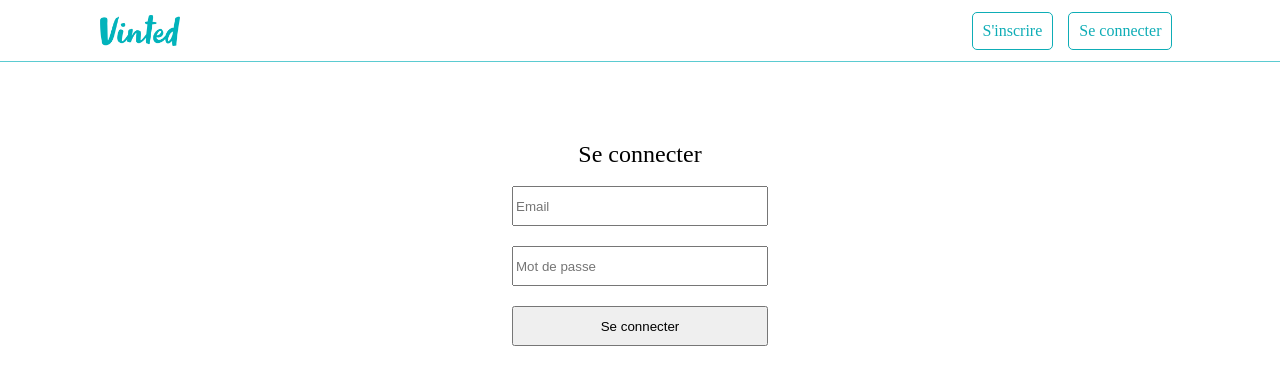
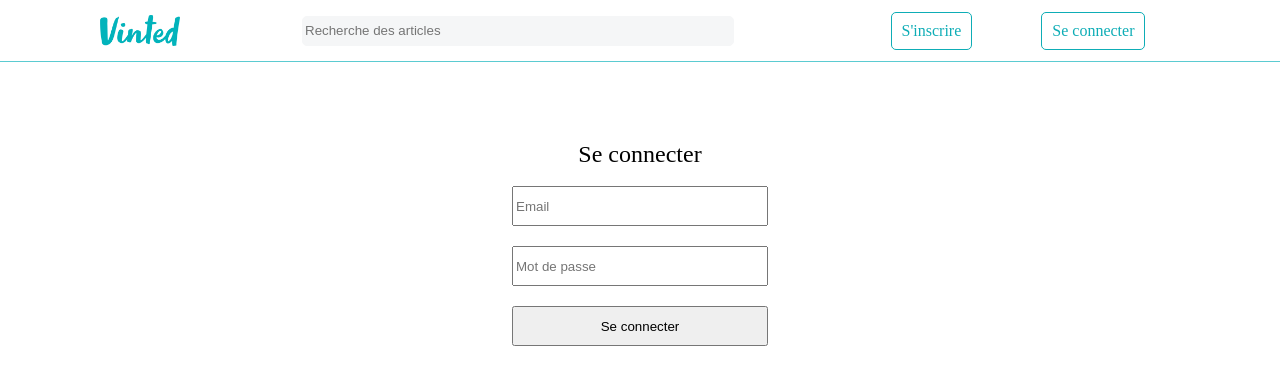
Before and after one commit to Thomas-Murzyn/vinted-front-end-by-thomas, a React (Create React App) app: page /login in a window 1280 px wide. Shown: the top 384 px of the page. Built offline with nearby package versions, Linux system fonts and the light colour scheme.

Commit message:
adding state isConnect to App, managing the connexion state and adding button if user is connect to the header + input search

```diff
--- a/src/App.css
+++ b/src/App.css
@@ -17,14 +17,44 @@ header {
   align-items: center;
 }
 
+header input {
+  width: 40%;
+  height: 30px;
+  background-color: #f5f6f7;
+  border: 1px solid #f5f6f7;
+  border-radius: 5px;
+  color: rgba(231, 232, 232, 0.1);
+}
+
 header nav {
-  width: 20%;
+  width: 30%;
   display: flex;
   justify-content: space-around;
 }
 
 header nav a {
   color: #0eadb6;
+  text-decoration-line: none;
+  border: 1px solid #0eadb6;
+  padding: 10px;
+  border-radius: 5px;
+}
+
+header nav button:first-child {
+  background-color: #c2185b;
+  color: white;
+  border: none;
+  text-decoration-line: none;
+  border: 1px solid #c2185b;
+  padding: 10px;
+  border-radius: 5px;
+  cursor: pointer;
+}
+
+header nav button:nth-child(2) {
+  cursor: pointer;
+  background-color: #0eadb6;
+  color: white;
   text-decoration-line: none;
   border: 1px solid #0eadb6;
   padding: 10px;
--- a/src/App.js
+++ b/src/App.js
@@ -5,16 +5,25 @@ import Offer from "./pages/Offer";
 import SignUp from "./pages/SignUp";
 import LogIn from "./pages/LogIn";
 import { BrowserRouter as Router, Routes, Route } from "react-router-dom";
+import { useState } from "react";
+import Cookies from "js-cookie";
 
 function App() {
+  const [isConnect, setIsConnect] = useState(Cookies.get("token") || "");
   return (
     <Router>
-      <Header />
+      <Header isConnect={isConnect} setIsConnect={setIsConnect} />
       <Routes>
         <Route path="/" element={<Home />} />
         <Route path="/offer/:id" element={<Offer />} />
-        <Route path="/signup" element={<SignUp />} />
-        <Route path="/login" element={<LogIn />} />
+        <Route
+          path="/signup"
+          element={<SignUp isConnect={isConnect} setIsConnect={setIsConnect} />}
+        />
+        <Route
+          path="/login"
+          element={<LogIn isConnect={isConnect} setIsConnect={setIsConnect} />}
+        />
       </Routes>
     </Router>
   );
--- a/src/components/Header.js
+++ b/src/components/Header.js
@@ -1,13 +1,32 @@
 import logo from "../assets/Vinted-logo.svg.png";
 import { Link } from "react-router-dom";
+import Cookies from "js-cookie";
 
-const Header = () => {
+const Header = ({ isConnect, setIsConnect }) => {
   return (
     <header>
       <img src={logo} alt="" />
+      <input type="text" placeholder="Recherche des articles " />
       <nav>
-        <Link to="/signup">S'inscrire</Link>
-        <Link to="/login">Se connecter</Link>
+        {isConnect ? (
+          <>
+            {" "}
+            <button
+              onClick={() => {
+                setIsConnect(Cookies.remove("token"));
+              }}
+            >
+              Se déconnecter
+            </button>{" "}
+            <button>Vends tes articles</button>{" "}
+          </>
+        ) : (
+          <>
+            {" "}
+            <Link to="/signup">S'inscrire</Link>
+            <Link to="/login">Se connecter</Link>{" "}
+          </>
+        )}
       </nav>
     </header>
   );
--- a/src/pages/LogIn.js
+++ b/src/pages/LogIn.js
@@ -1,10 +1,13 @@
 import axios from "axios";
 import Cookies from "js-cookie";
 import { useState } from "react";
+import { useNavigate } from "react-router";
 
-const LogIn = () => {
+const LogIn = ({ isConnect, setIsConnect }) => {
   const [mail, setMail] = useState("");
   const [password, setPassword] = useState("");
+
+  const navigate = useNavigate();
 
   const handleSubmit = async (event) => {
     event.preventDefault();
@@ -21,6 +24,9 @@ const LogIn = () => {
 
       const token = response.data.token;
       Cookies.set("token", token, { expires: 7 });
+      setIsConnect(Cookies.get("token"));
+
+      navigate("/");
     } catch (error) {
       console.log(error.message);
     }
--- a/src/pages/SignUp.js
+++ b/src/pages/SignUp.js
@@ -1,12 +1,15 @@
 import { useState } from "react";
 import axios from "axios";
 import Cookies from "js-cookie";
+import { useNavigate } from "react-router";
 
-const SignUp = () => {
+const SignUp = ({ isConnect, setIsConnect }) => {
   const [username, setUserName] = useState("");
   const [mail, setMail] = useState("");
   const [password, setPassword] = useState("");
   const [newsletter, setNewsLetter] = useState(false);
+
+  const navigate = useNavigate();
 
   const handleSubmit = async (event) => {
     try {
@@ -25,6 +28,8 @@ const SignUp = () => {
       const token = response.data.token; // Récupération du token
 
       Cookies.set("token", token, { expires: 7 });
+      setIsConnect(Cookies.get("token"));
+      navigate("/");
     } catch (error) {
       console.log(error);
     }
```
